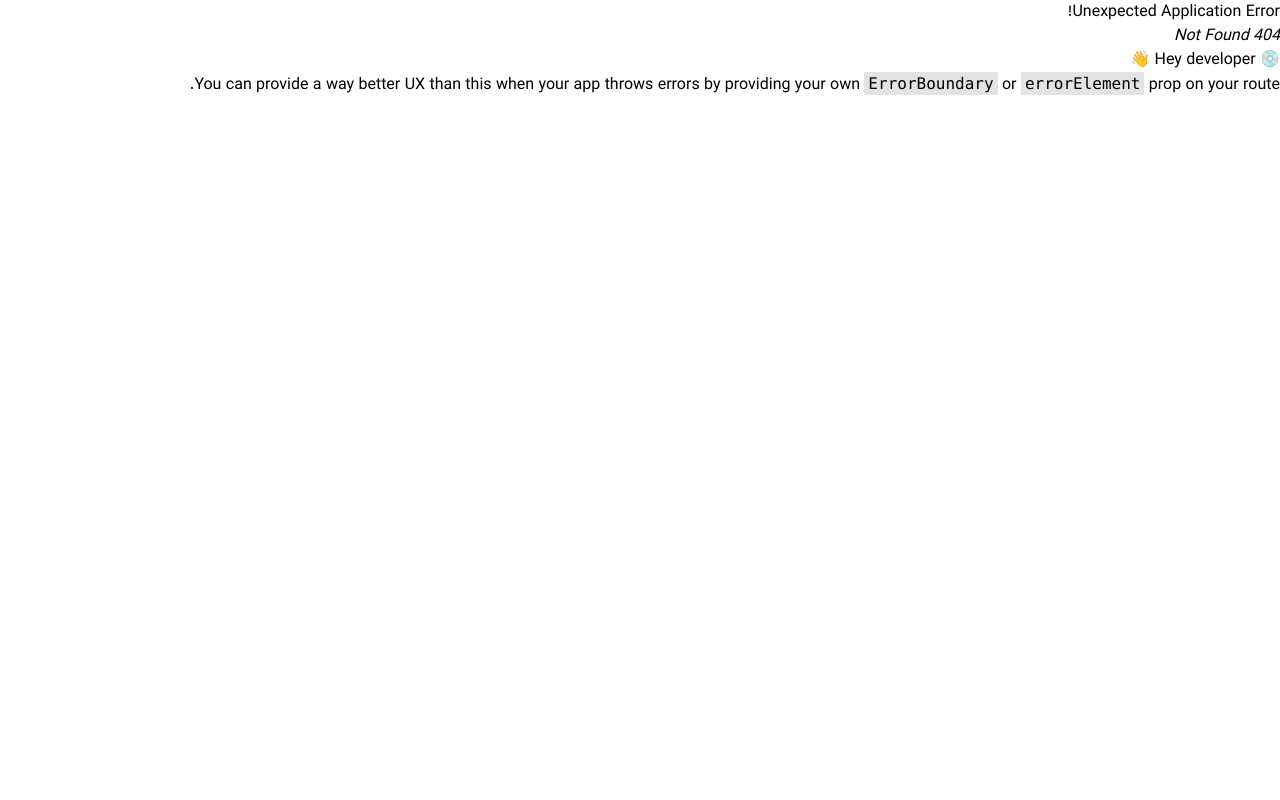
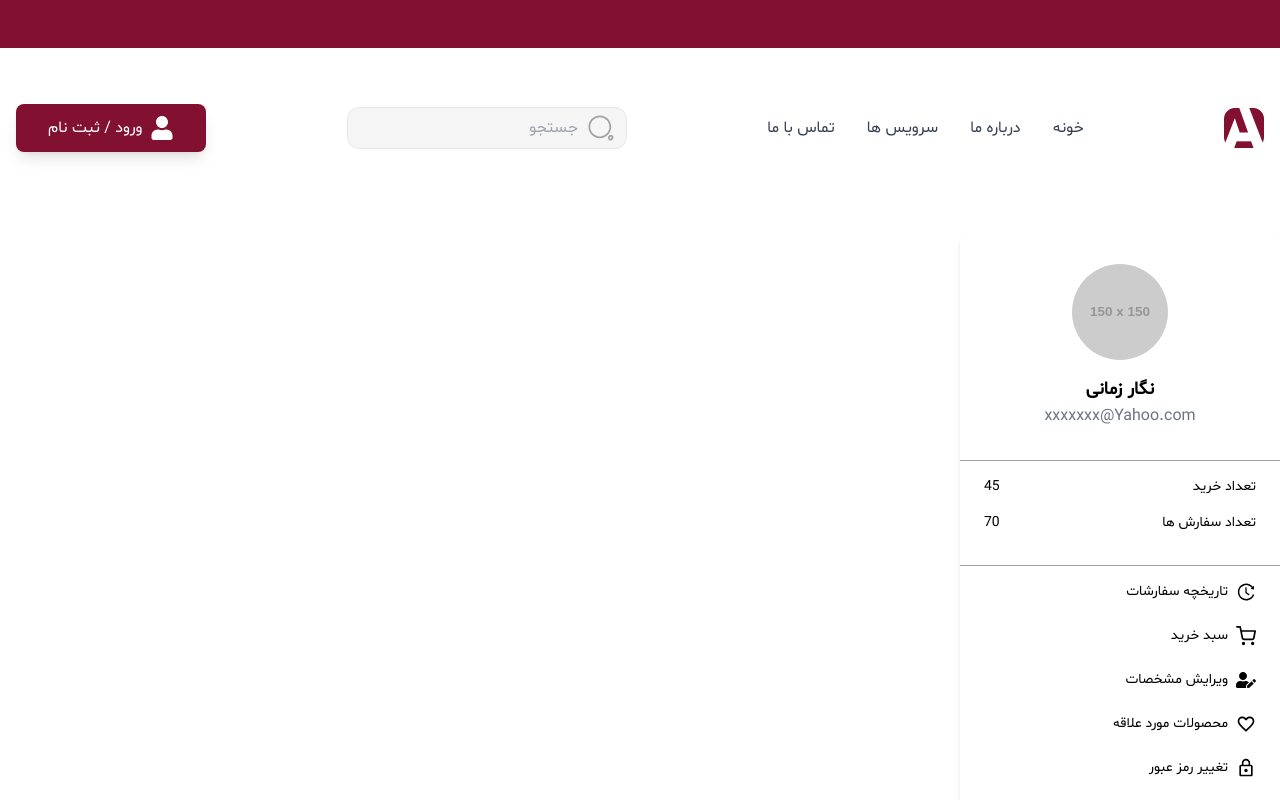
Before and after one commit to m-mohammad-d/azogeh, a React (Vite) app in the folder client/: page /user in a window 1280 px wide. Before the commit this address had no page. Shown: the top 800 px of the page. Built offline with nearby package versions, Linux system fonts and the light colour scheme.

Commit message:
feat : add userlayout , admin layout , profileCard

```diff
--- /dev/null
+++ b/client/src/components/PrivateRoute.tsx
@@ -0,0 +1,11 @@
+import { Outlet } from "react-router-dom";
+
+function PrivateRoute() {
+  return (
+    <div>
+      <Outlet />
+    </div>
+  );
+}
+
+export default PrivateRoute;
--- /dev/null
+++ b/client/src/components/ProfileCard.tsx
@@ -0,0 +1,72 @@
+import React from "react";
+import { Link } from "react-router-dom"; // Import Link from react-router-dom
+import { AiOutlineHistory } from "react-icons/ai";
+import { FiShoppingCart } from "react-icons/fi";
+import { FaUserEdit } from "react-icons/fa";
+import { MdFavoriteBorder, MdOutlineLogout, MdLockOutline } from "react-icons/md";
+
+const ProfileCard: React.FC = () => {
+  return (
+    <div className="bg-white rounded-xl shadow-md max-w-xs">
+      <div className="flex flex-col items-center py-8">
+        <img className="w-24 h-24 rounded-full object-cover" src="https://via.placeholder.com/150" alt="Profile" />
+        <h2 className="text-lg font-semibold mt-4">نگار زمانی</h2>
+        <p className="text-gray-500">xxxxxxx@Yahoo.com</p>
+      </div>
+
+      <div className="border-t border-gray-200 px-6 py-4">
+        <div className="flex justify-between text-sm mb-4">
+          <span>تعداد خرید</span>
+          <span>45</span>
+        </div>
+        <div className="flex justify-between text-sm mb-4">
+          <span>تعداد سفارش ها</span>
+          <span>70</span>
+        </div>
+      </div>
+
+      <div className="border-t border-gray-200">
+        <ul className="py-4 px-6 space-y-6 text-sm">
+          <li className="flex gap-2 items-center">
+            <Link to="/user/order-history" className="flex gap-2 items-center">
+              <AiOutlineHistory size={20} />
+              <span>تاریخچه سفارشات</span>
+            </Link>
+          </li>
+          <li className="flex gap-2 items-center">
+            <Link to="/user/cart" className="flex gap-2 items-center">
+              <FiShoppingCart size={20} />
+              <span>سبد خرید</span>
+            </Link>
+          </li>
+          <li className="flex gap-2 items-center">
+            <Link to="/user/edit-profile" className="flex gap-2 items-center">
+              <FaUserEdit size={20} />
+              <span>ویرایش مشخصات</span>
+            </Link>
+          </li>
+          <li className="flex gap-2 items-center">
+            <Link to="/user/favorites" className="flex gap-2 items-center">
+              <MdFavoriteBorder size={20} />
+              <span>محصولات مورد علاقه</span>
+            </Link>
+          </li>
+          <li className="flex gap-2 items-center">
+            <Link to="/user/change-password" className="flex gap-2 items-center">
+              <MdLockOutline size={20} />
+              <span>تغییر رمز عبور</span>
+            </Link>
+          </li>
+          <li className="flex gap-2 items-center">
+            <Link to="/user/logout" className="flex gap-2 items-center">
+              <MdOutlineLogout size={20} />
+              <span>خروج</span>
+            </Link>
+          </li>
+        </ul>
+      </div>
+    </div>
+  );
+};
+
+export default ProfileCard;
--- /dev/null
+++ b/client/src/layout/AdminLayout.tsx
@@ -0,0 +1,9 @@
+function AdminLayout() {
+    return (
+        <div>
+
+        </div>
+    )
+}
+
+export default AdminLayout
--- /dev/null
+++ b/client/src/layout/UserLayout.tsx
@@ -0,0 +1,11 @@
+import ProfileCard from "../components/ProfileCard";
+
+function UserLayout() {
+  return (
+    <div className="max-w-screen-2xl mx-auto flex flex-col min-h-screen mt-16">
+      <ProfileCard />
+    </div>
+  );
+}
+
+export default UserLayout;
```
Also changed, not shown: client/src/routes.tsx (+27 -0 lines).
